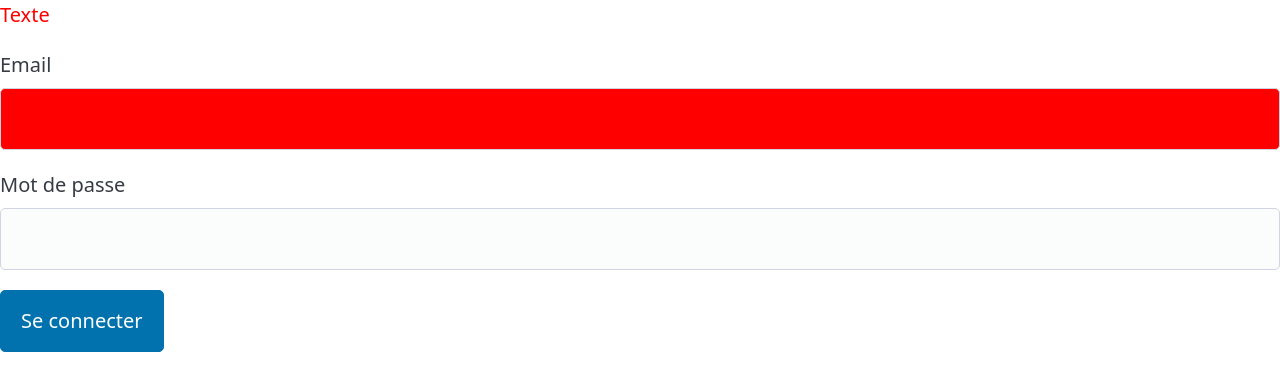
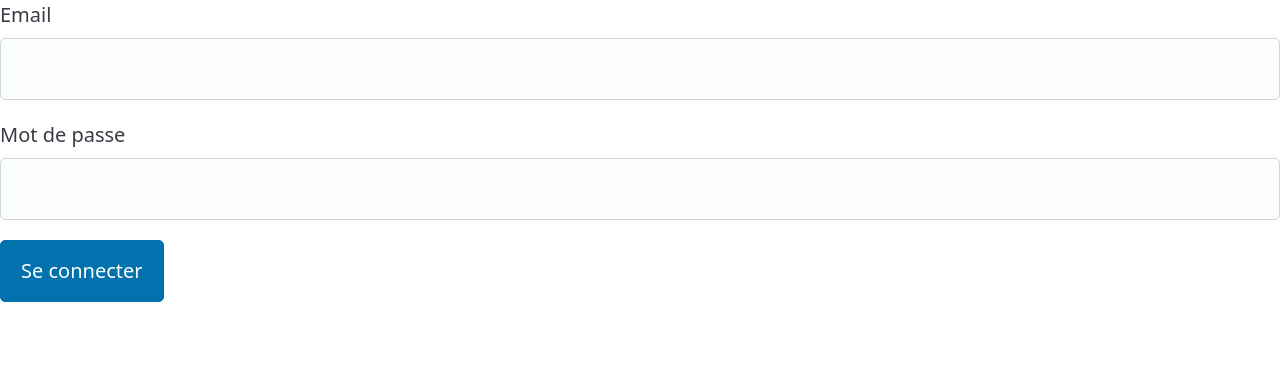
Before and after one commit to dferhod/angular-formation, an Angular app: page /login in a window 1280 px wide. Shown: the top 390 px of the page. Built offline with nearby package versions, Linux system fonts and the light colour scheme.

Commit message:
reactive forms module

```diff
--- a/src/app/pages/login/login.component.html
+++ b/src/app/pages/login/login.component.html
@@ -1,30 +1,20 @@
-<form (ngSubmit)="login(myForm)" #myForm="ngForm">
+<form (ngSubmit)="login()" [formGroup]="myForm">
 
-    <p [ngClass]="{
-        red: myForm.invalid,
-        green: myForm.valid
-    }">Texte</p>
-
-    @if (myForm.invalid && myForm.submitted) {
-        <p>Formulaire invalide !</p>
-        <!-- @if (myForm.controls['email'].hasError('required')) {
-            <p>Email obligatore</p>
-        } -->
-        @if (email.hasError('required')) {
+    @if (myForm.invalid && submitted) {
+        <p>Formulaire invalide</p>
+        @if (propEmail.hasError('required')) {
             <p>Email obligatoire</p>
         }
-        @if (email.hasError('minlength')) {
-            @let emailError = email.getError('minlength');
-            <p>Vous avez mis {{ emailError.actualLength }} caractères,
-                {{emailError.requiredLength }} caractères obligatoires</p>
+        @if (propEmail.hasError('minlength')) {
+            <p>Caractères obligatoires</p>
         }
     }
 
     <label>Email</label>
-    <input type="text" name="email" ngModel #email="ngModel" required minlength="3">
+    <input type="text" [formControl]="propEmail">
 
     <label>Mot de passe</label>
-    <input type="password" name="password" ngModel>
+    <input type="password" [formControl]="propPass">
 
     <button>Se connecter</button>
 </form>
--- a/src/app/pages/login/login.component.ts
+++ b/src/app/pages/login/login.component.ts
@@ -1,44 +1,26 @@
-import { Component, inject } from '@angular/core';
-import { FormsModule, NgForm } from '@angular/forms';
-import { AuthService } from '../../core/services/auth.service';
-import { Router } from '@angular/router';
-import { NgClass } from '@angular/common';
+import { Component } from '@angular/core';
+import { FormControl, FormGroup, ReactiveFormsModule, Validators } from '@angular/forms';
 
 @Component({
   selector: 'app-login',
   standalone: true,
-  imports: [FormsModule, NgClass],
+  imports: [ReactiveFormsModule],
   templateUrl: './login.component.html',
-  styles: `
-    .red {
-      color: red;
-    }
-    .green {
-      color: green;
-    }
-
-    input[name="email"] {
-      background-color: gray;
-    }
-
-    input.ng-invalid {
-      background-color: red;
-    }
-  `
 })
 export class LoginComponent {
-  private authService = inject(AuthService)
-  private router = inject(Router)
+  propEmail = new FormControl('', [
+    Validators.required,
+    Validators.minLength(3)
+  ])
+  propPass = new FormControl()
+  myForm = new FormGroup({
+    email: this.propEmail,
+    password: this.propPass
+  })
+  submitted = false
 
-  login(form: NgForm) {
-    if (form.invalid) return
-    this.authService.login(form.value).subscribe({
-      next: () => {
-        this.router.navigateByUrl('/')
-      },
-      error: (err) => {
-        console.log(err)
-      }
-    })
+  login() {
+    this.submitted = true
+    console.log(this.myForm.value)
   }
 }
```
Also changed, not shown: src/app/pages/login (copie 1)/login.component.html (added, +30 -0 lines), src/app/pages/login (copie 1)/login.component.ts (added, +44 -0 lines).
